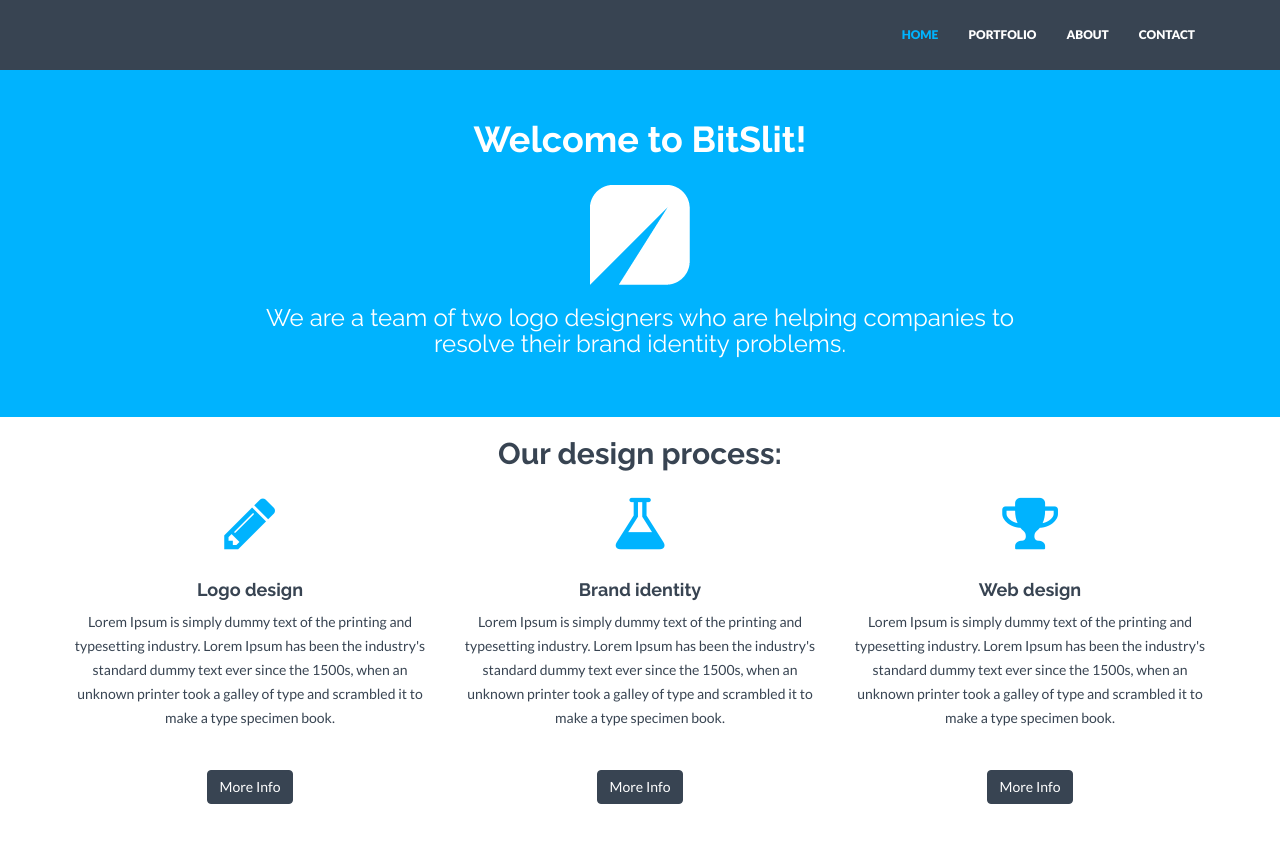
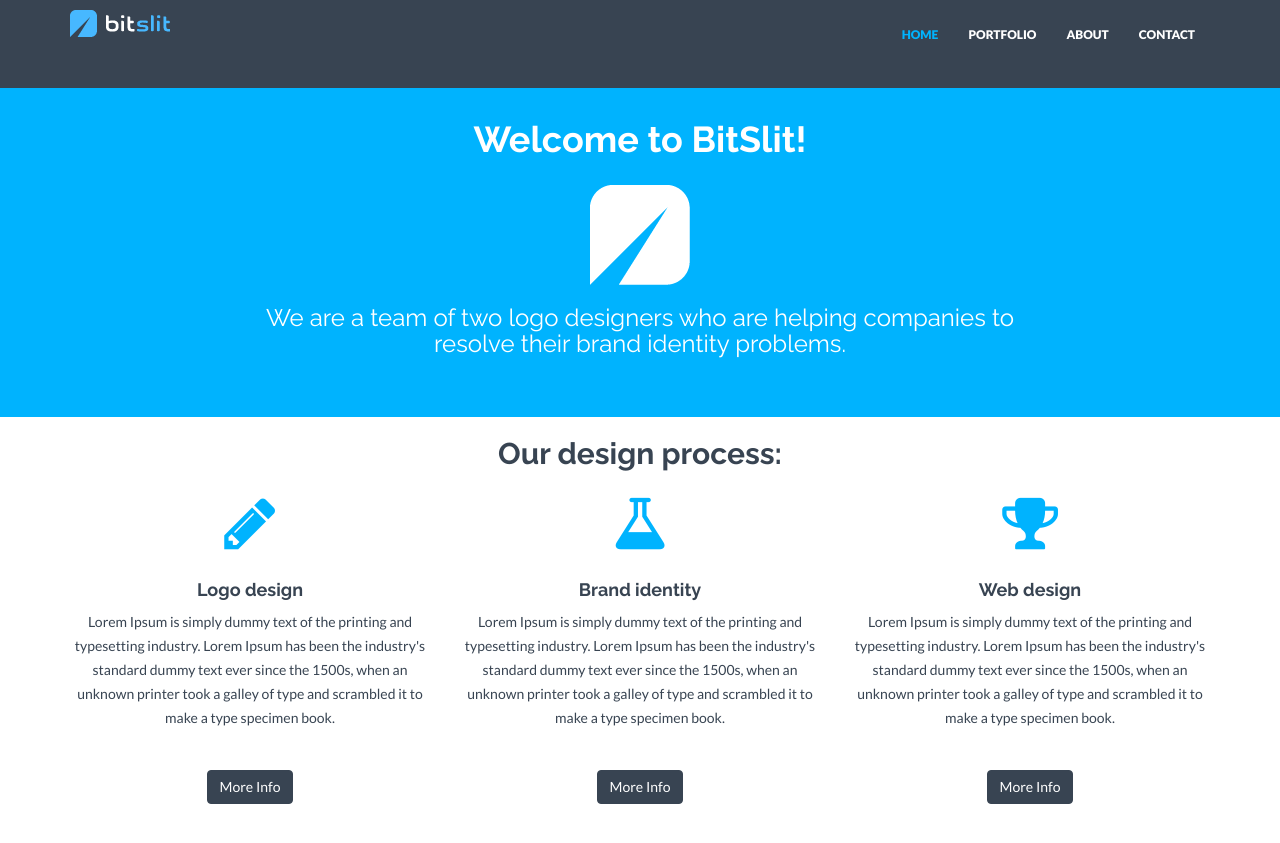
Before and after one commit to bitslit/portfolio, a Jekyll site: the page built from index.html, in a window 1280 px wide and 900 px high. Shown: the top 843 px of the window. Built offline with Jekyll 4.4.1, drawn with Linux system fonts in a browser that asks for light colours; nearby versions of some CDN libraries.

Commit message:
Update nav.html

```diff
--- a/_includes/nav.html
+++ b/_includes/nav.html
@@ -2,6 +2,12 @@
 <div class="navbar navbar-default navbar-fixed-top" role="navigation">
   <div class="container">
     <div class="navbar-header">
+      <body>
+        <div id="head">
+          <div class="header">
+            <img class="logo" src="/portfolio/assets/bitslit.png" width="100" height="27" alt=""/>    </div>
+        </div>
+      </body>
       <button type="button" class="navbar-toggle" data-toggle="collapse" data-target=".navbar-collapse">
         <span class="sr-only">Toggle navigation</span>
         <span class="icon-bar"></span>
```
